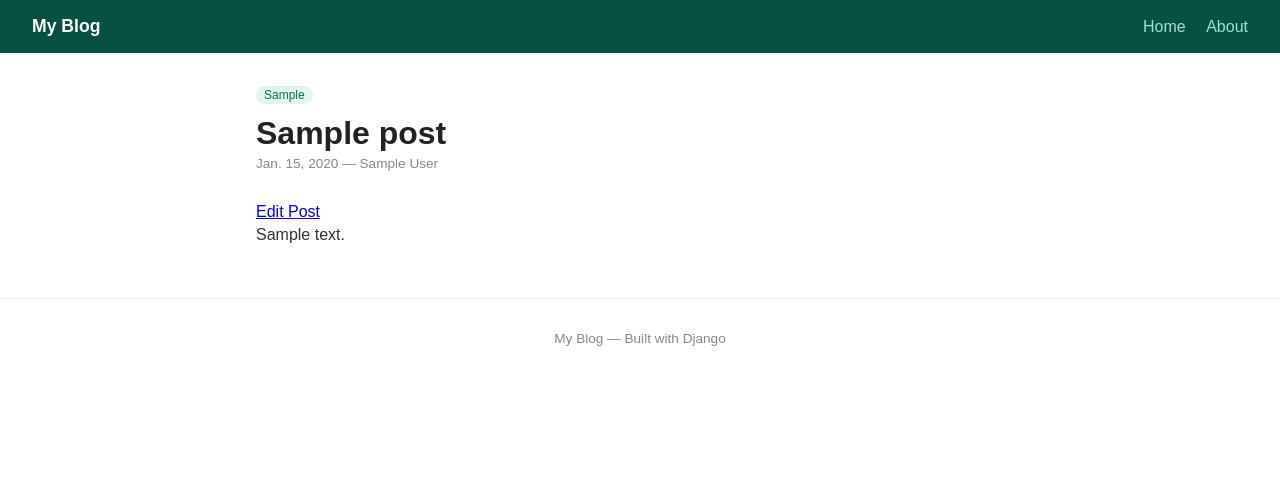
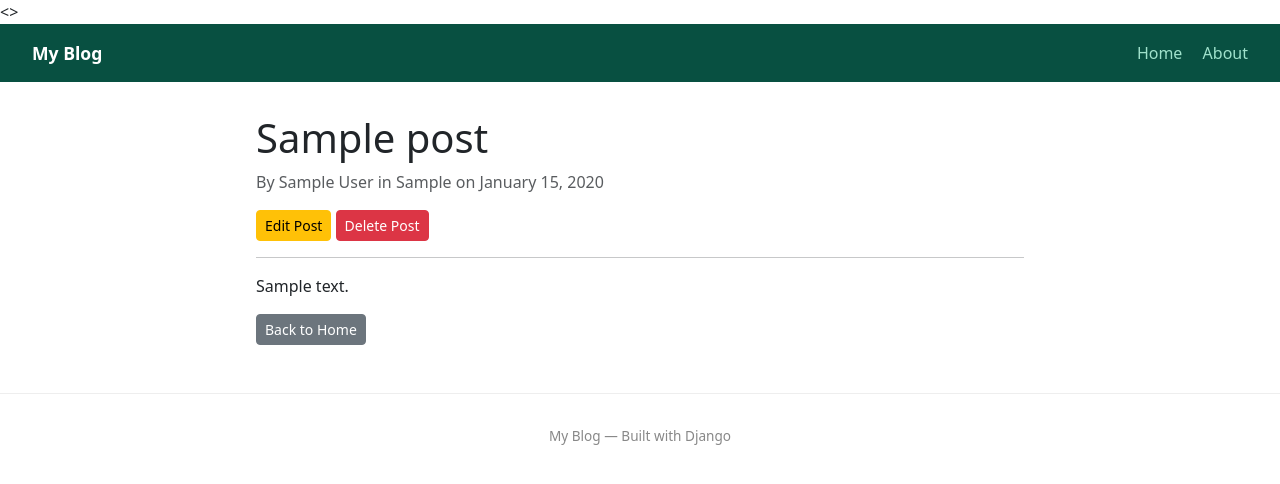
Before and after one commit to Lynxars/django-fundamentals, a Django app: a page that uses blog/templates/blog/base.html in a window 1280 px wide. Shown: the top 484 px of the page. Run offline with Django 5.2, Linux system fonts and the light colour scheme; tables that the repository leaves empty hold one stand-in row (values such as "Sample post").

Commit message:
Implement post deletion and complete CRUD cycle

```diff
--- a/blog/templates/blog/base.html
+++ b/blog/templates/blog/base.html
@@ -1,6 +1,6 @@
 <!DOCTYPE html>
 <html lang="en">
-<head>
+<>
   <meta charset="UTF-8">
   <meta name="viewport" content="width=device-width, initial-scale=1.0">
   <title>{% block title %}My Blog{% endblock %}</title>
@@ -16,6 +16,7 @@
     footer { text-align: center; padding: 2rem; color: #888; font-size: 0.85rem;
             border-top: 1px solid #eee; margin-top: 3rem; }
   </style>
+  <link href="https://cdn.jsdelivr.net/npm/bootstrap@5.3.3/dist/css/bootstrap.min.css" rel="stylesheet">
 </head>
 <body>
 
--- a/blog/templates/blog/post_detail.html
+++ b/blog/templates/blog/post_detail.html
@@ -1,17 +1,16 @@
-<!-- blog/templates/blog/post_detail.html -->
 {% extends 'blog/base.html' %}
 
-{% block title %}{{ post.title }} — My Blog{% endblock %}
+{% block content %}
+  <h1>{{ post.title }}</h1>
+  <p class="text-muted">By {{ post.author }} in {{ post.category }} on {{ post.created_at|date:"F d, Y" }}</p>
 
-{% block content %}
-  <span style="font-size:.75rem;background:#E1F5EE;color:#0F6E56;padding:2px 8px;border-radius:20px;">
-    {{ post.category }}
-  </span>
-  <h1 style="margin: .75rem 0 .25rem;">{{ post.title }}</h1>
-  <p style="font-size:.85rem;color:#888;margin-bottom:2rem;">
-    {{ post.created_at|date:"N j, Y" }} — {{ post.author }}
-  </p>
-  <!-- Add this edit link -->
-  <a href="{% url 'blog:update_post' slug=post.slug %}">Edit Post</a>
-  <div style="line-height:1.8;color:#333;">{{ post.body }}</div>
+  <div class="mb-3">
+    <a href="{% url 'blog:update_post' slug=post.slug %}" class="btn btn-warning btn-sm">Edit Post</a>
+    <!-- Add the delete button next to the edit button -->
+    <a href="{% url 'blog:delete_post' slug=post.slug %}" class="btn btn-danger btn-sm">Delete Post</a>
+  </div>
+
+  <hr>
+  <p>{{ post.body }}</p>
+  <a href="{% url 'blog:home' %}" class="btn btn-secondary btn-sm">Back to Home</a>
 {% endblock %}
--- a/blog/urls.py
+++ b/blog/urls.py
@@ -10,5 +10,7 @@ urlpatterns = [
     path('post/<slug:slug>/', views.post_detail, name='post_detail'),
     # Add the edit route
     path('post/<slug:slug>/edit/', views.update_post, name='update_post'),
+     # --- ADD THIS ROUTE ---
+    path('post/<slug:slug>/delete/', views.delete_post, name='delete_post'),
 
 ]
--- a/blog/views.py
+++ b/blog/views.py
@@ -117,3 +117,13 @@ def update_post(request, slug):
         'post': post
     }
     return render(request, 'blog/post_form.html', context)
+
+def delete_post(request, slug):
+    post = get_object_or_404(Post, slug=slug)  # find the post
+
+    if request.method == 'POST':    # user confirmed deletion
+        post.delete()               # remove from database
+        return redirect('blog:home')
+
+    # GET request — just show confirmation page
+    return render(request, 'blog/post_confirm_delete.html', {'post': post})
```
Also changed, not shown: blog/templates/blog/post_confirm_delete.html (added, +17 -0 lines).
